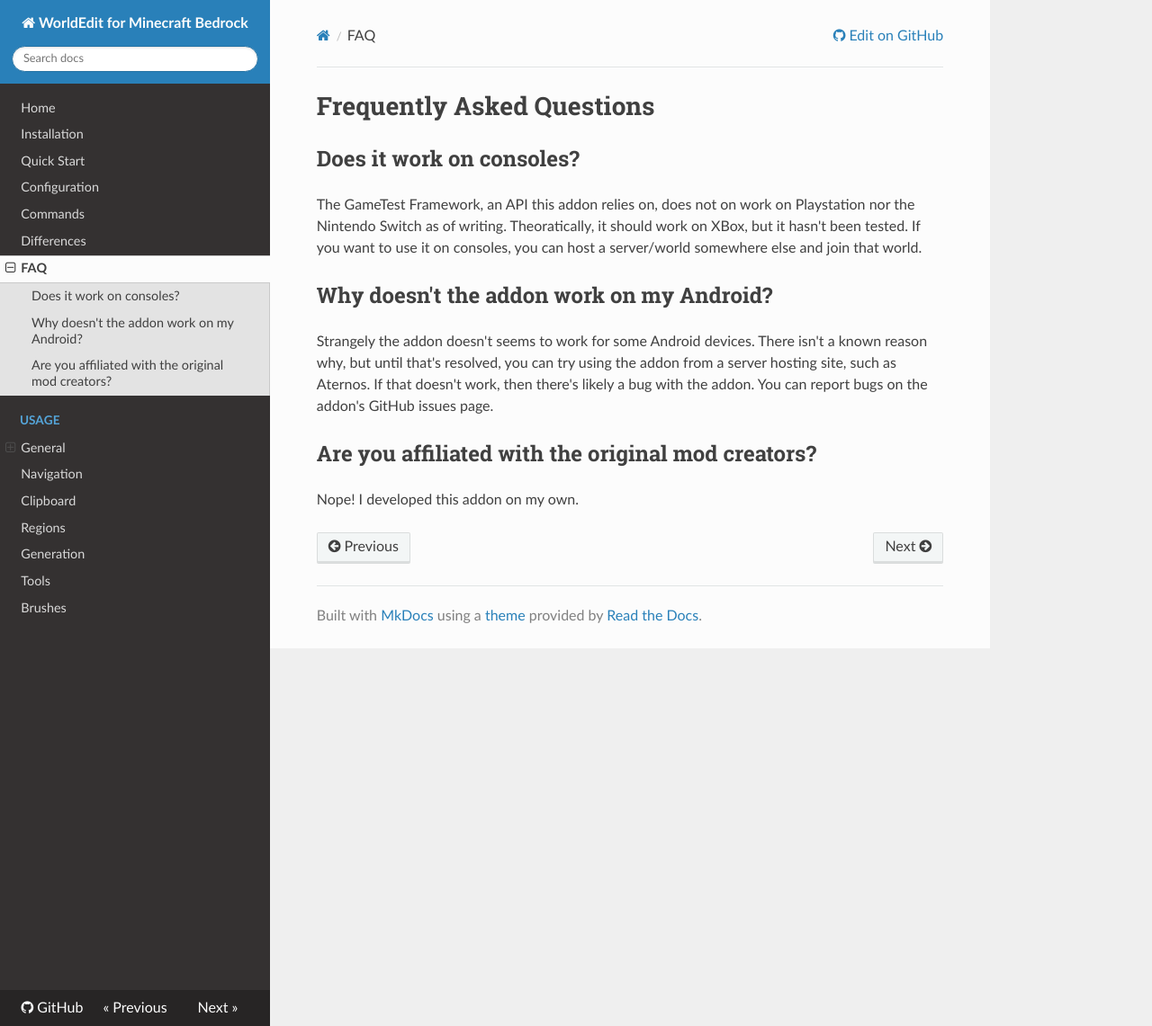
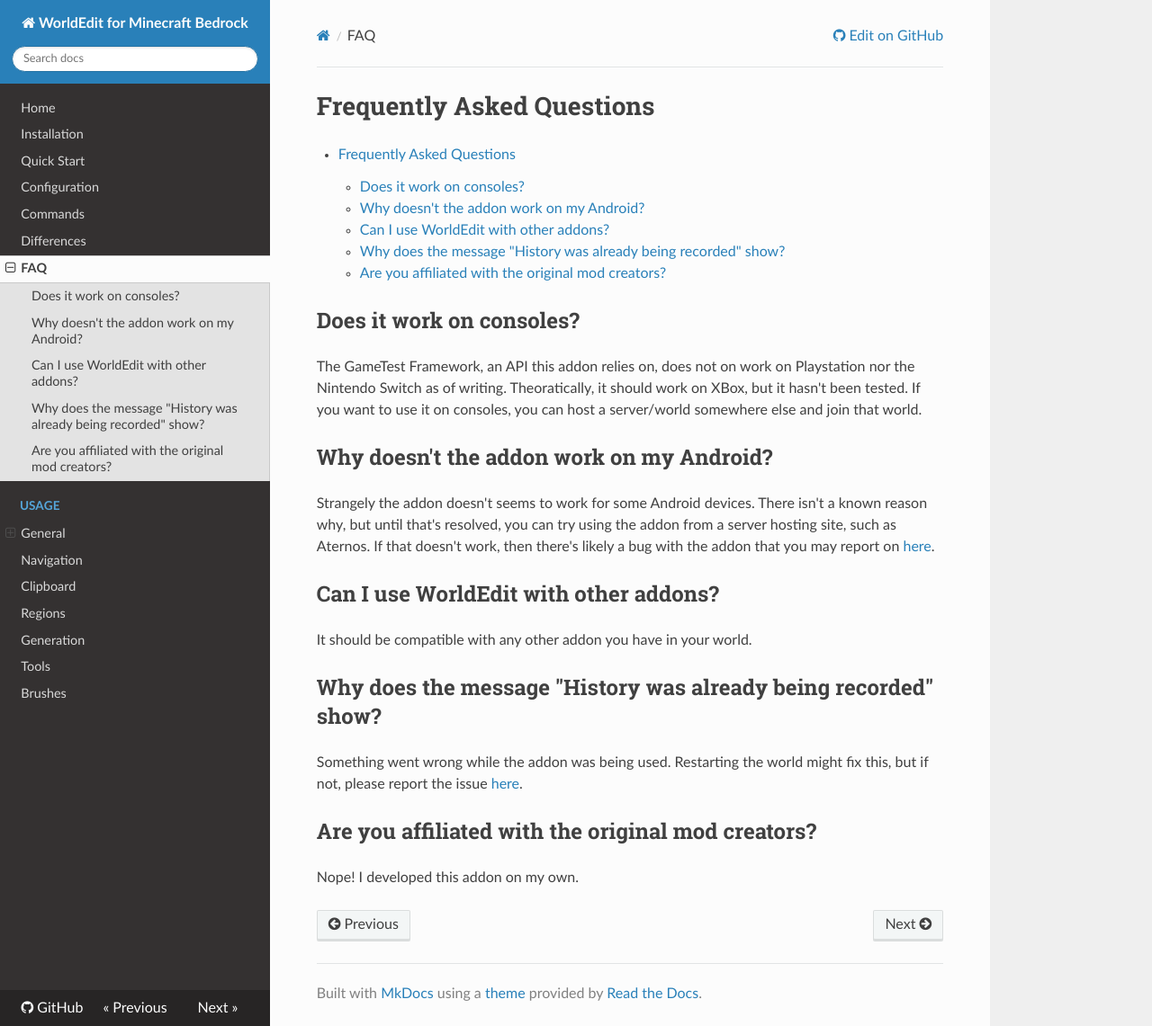
Before and after one commit to SIsilicon/WorldEdit-BE-Docs, an MkDocs documentation site: the page built from docs/common_questions.md, in a window 1280 px wide and 1141 px high. Shown: the whole window at 90% size. Built offline with MkDocs 1.6.1, drawn with Linux system fonts in a browser that asks for light colours; nearby versions of some CDN libraries.

Commit message:
Changed installation path and name; Added more questions to Q&A.

```diff
--- a/docs/common_questions.md
+++ b/docs/common_questions.md
@@ -6,7 +8,15 @@
 
 ## Why doesn't the addon work on my Android?
 
-Strangely the addon doesn't seems to work for some Android devices. There isn't a known reason why, but until that's resolved, you can try using the addon from a server hosting site, such as Aternos. If that doesn't work, then there's likely a bug with the addon. You can report bugs on the addon's GitHub issues page.
+Strangely the addon doesn't seems to work for some Android devices. There isn't a known reason why, but until that's resolved, you can try using the addon from a server hosting site, such as Aternos. If that doesn't work, then there's likely a bug with the addon that you may report on [here](https://github.com/SIsilicon/WorldEdit-BE/issues).
+
+## Can I use WorldEdit with other addons?
+
+It should be compatible with any other addon you have in your world.
+
+## Why does the message "History was already being recorded" show?
+
+Something went wrong while the addon was being used. Restarting the world might fix this, but if not, please report the issue [here](https://github.com/SIsilicon/WorldEdit-BE/issues).
 
 ## Are you affiliated with the original mod creators?
 
```
Also changed, not shown: other parts of docs/common_questions.md (+2 -0 lines), docs/configuration.md (+1 -1 lines), docs/installation.md (+1 -1 lines).
